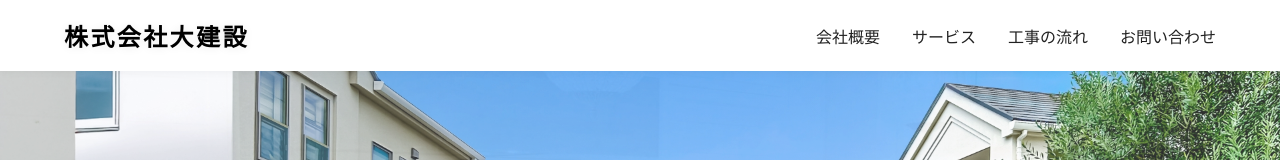
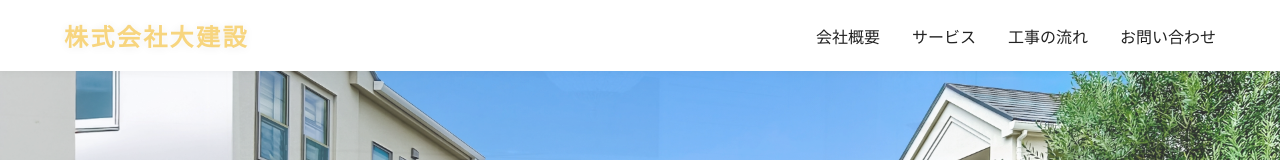
Before and after one commit to koteharyu/daiken_hp, a Next.js app: page / in a window 1280 px wide. Shown: the top 160 px of the page. Built offline with nearby package versions, Linux system fonts and the light colour scheme.

Commit message:
ヘッダータイトル文字色変更

```diff
--- a/src/app/page.module.css
+++ b/src/app/page.module.css
@@ -259,7 +259,7 @@ a.secondary {
   font-size: 1.5rem;
   font-weight: bold;
   letter-spacing: 0.1em;
-  color: #000 !important;
+  color: #F7D57F !important;
   text-shadow: 0 1px 4px rgba(255,255,255,0.7), 0 1px 8px rgba(0,0,0,0.08);
 }
 .nav a {
```
Also changed, not shown: 1 other file (tests, documents, lock files or other folders).
